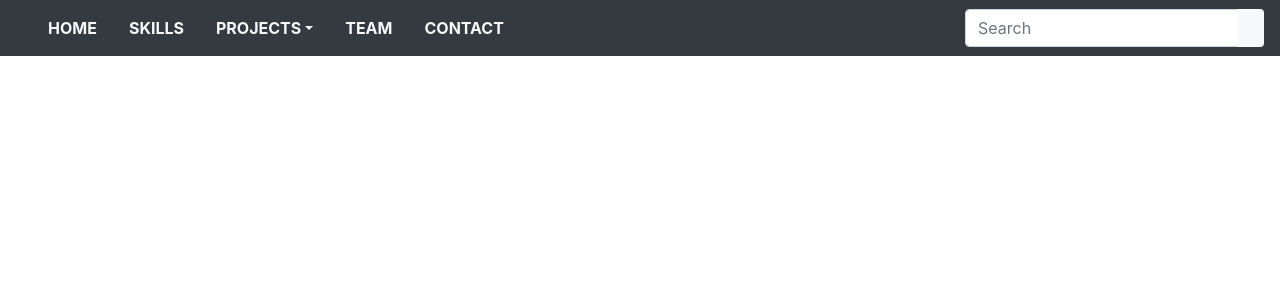
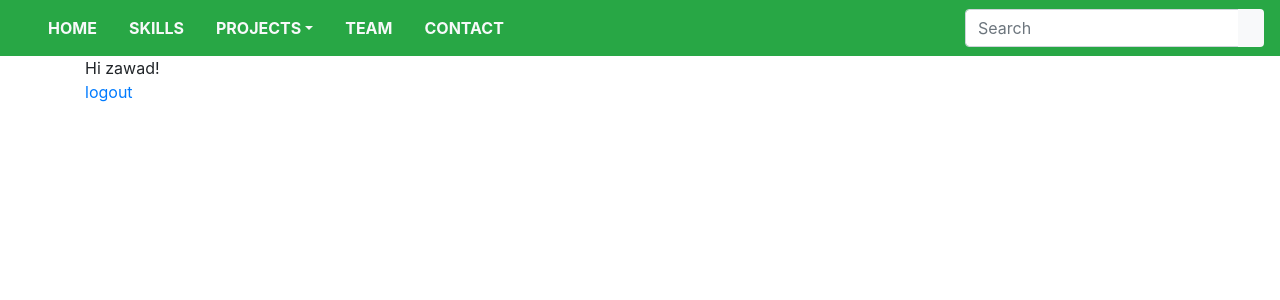
Before and after one commit to Zawad1879/Django-fundamentals-for-beginners, a Django app: page / in a window 1280 px wide. Shown: the top 300 px of the page. Run offline with Django 3.2, Linux system fonts and the light colour scheme; a user stored in the database is signed in; some libraries are stand-ins or nearby versions.

Commit message:
Add navbar

```diff
--- a/forum/forum/forum/templates/base.html
+++ b/forum/forum/forum/templates/base.html
@@ -7,7 +7,7 @@
   <title>{% block title %}Django Auth Tutorial{% endblock %}</title>
 </head>
 <body>
-	<nav class="navbar navbar-expand-md navbar-light bg-dark fixed-top">
+	<nav class="navbar navbar-expand-md navbar-light bg-success static-top">
 		<a class="navbar-brand" href="#"><i class="fas fa-child text-warning fa-2x"></i></a>
 			<button type="button" class="navbar-toggler bg-light" data-toggle="collapse" data-target="#nav"><span class="navbar-toggler-icon"></span></button>
 			<div class="collapse navbar-collapse justify-content-between" id="nav">
@@ -38,8 +38,10 @@
 			</div>
 		</nav>
   <main>
+  	<div class="container">
     {% block content %}
     {% endblock %}
+	</div>
   </main>
 </body>
 </html>
```
Also changed, not shown: forum/forum/db.sqlite3.
